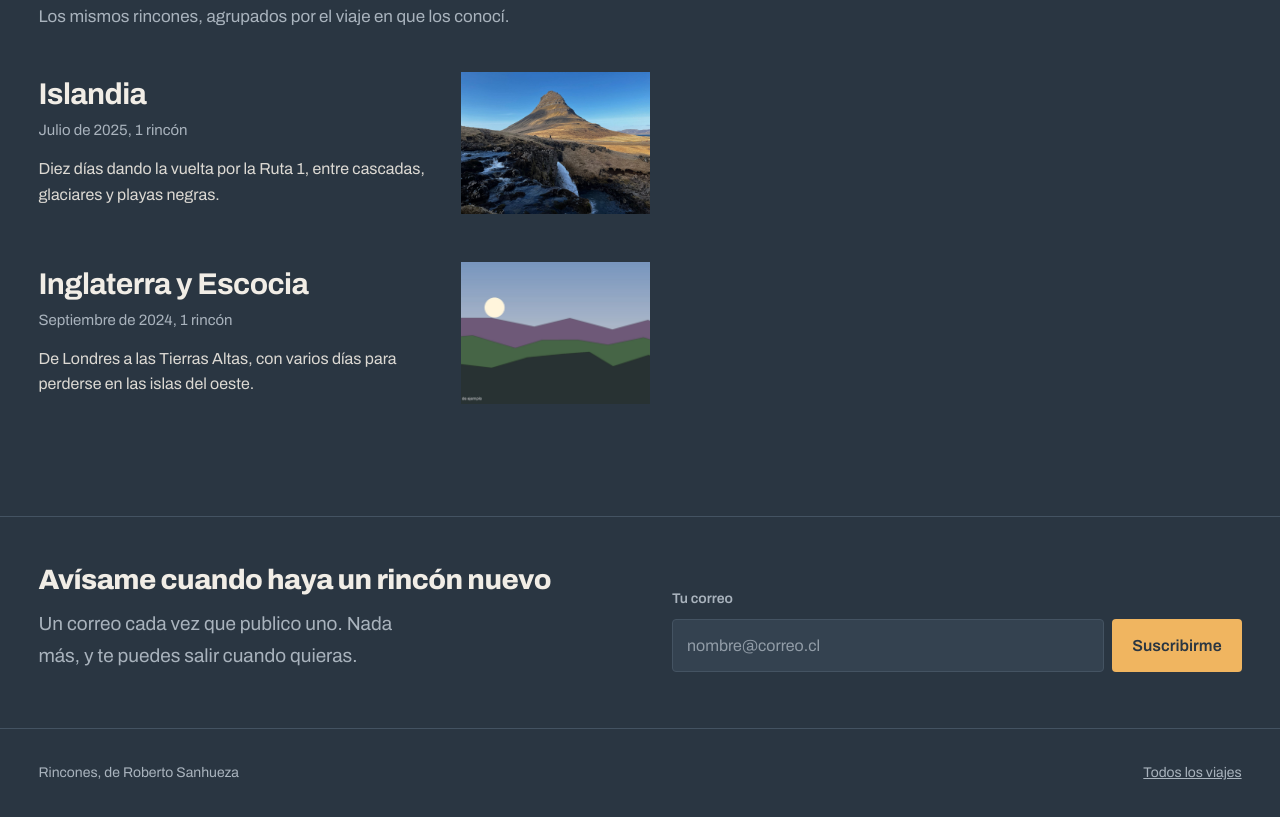
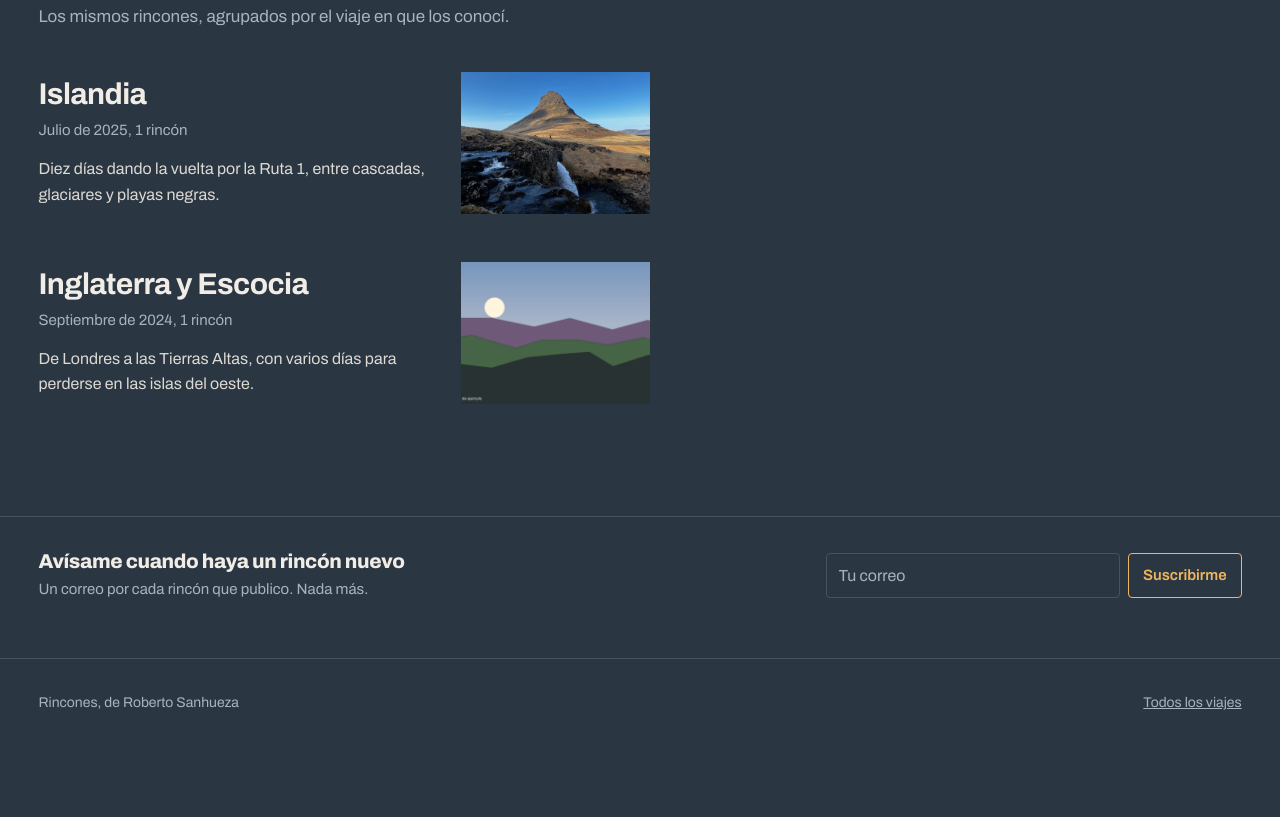
Before and after one commit to rsanhueza81/blog-viajes, an Astro site: page / in a window 1280 px wide. Shown: the part 1044-1861 px from the top of the page. After the commit the page ends 1791 px from the top, so only its background shows below. Built offline with nearby package versions, Linux system fonts and the light colour scheme; Astro itself is replaced by a stand-in of ours; a web font is replaced by a local one.

Commit message:
Hace más compacto el formulario de suscripción
Co-Authored-By: Claude Fable 5.2 <noreply@anthropic.com>
Claude-Session: https://claude.ai/code/session_01PFJ1RGq5xtN9f5C68CHQ87

```diff
--- a/src/components/Suscribir.astro
+++ b/src/components/Suscribir.astro
@@ -11,12 +11,12 @@ const accion = SITIO.suscripcion ? `https://buttondown.com/api/emails/embed-subs
       <div class="contenedor suscribir__fila">
         <div>
           <h2 id="t-suscribir" class="semiancho">Avísame cuando haya un rincón nuevo</h2>
-          <p>Un correo cada vez que publico uno. Nada más, y te puedes salir cuando quieras.</p>
+          <p>Un correo por cada rincón que publico. Nada más.</p>
         </div>
         <form action={accion} method="post" target="_blank">
-          <label for="correo-suscribir">Tu correo</label>
+          <label class="oculto" for="correo-suscribir">Tu correo</label>
           <div class="suscribir__campo">
-            <input id="correo-suscribir" type="email" name="email" autocomplete="email" placeholder="nombre@correo.cl" required />
+            <input id="correo-suscribir" type="email" name="email" autocomplete="email" placeholder="Tu correo" required />
             <button type="submit">Suscribirme</button>
           </div>
         </form>
@@ -32,27 +32,28 @@ const accion = SITIO.suscripcion ? `https://buttondown.com/api/emails/embed-subs
   }
   .suscribir__fila {
     display: grid;
-    grid-template-columns: 1fr 1fr;
-    gap: 2rem 4rem;
-    align-items: end;
-    padding-block: 3rem 0;
+    grid-template-columns: 1fr minmax(0, 26rem);
+    gap: 1rem 4rem;
+    align-items: center;
+    padding-block: 2rem 0;
   }
   h2 {
     margin: 0;
-    font-size: 1.75rem;
-    line-height: 1.1;
+    font-size: 1.25rem;
+    line-height: 1.2;
   }
   p {
-    margin: 0.75rem 0 0;
-    max-width: 34ch;
+    margin: 0.25rem 0 0;
+    font-size: 0.9375rem;
     color: var(--texto-suave);
   }
-  label {
-    display: block;
-    margin-bottom: 0.5rem;
-    font-size: 0.875rem;
-    font-weight: 600;
-    color: var(--texto-suave);
+  .oculto {
+    position: absolute;
+    width: 1px;
+    height: 1px;
+    overflow: hidden;
+    clip-path: inset(50%);
+    white-space: nowrap;
   }
   .suscribir__campo {
     display: flex;
@@ -61,38 +62,35 @@ const accion = SITIO.suscripcion ? `https://buttondown.com/api/emails/embed-subs
   input {
     flex: 1;
     min-width: 0;
-    padding: 0.75rem 0.875rem;
+    padding: 0.5rem 0.75rem;
     font: inherit;
     font-size: 1rem;
     color: var(--texto);
-    background: var(--fondo-2);
+    background: transparent;
     border: 1px solid var(--regla);
     border-radius: 0.25rem;
   }
   input::placeholder {
     color: var(--texto-suave);
-    opacity: 0.8;
   }
   button {
-    padding: 0.75rem 1.25rem;
+    padding: 0.5rem 0.875rem;
     font: inherit;
-    font-size: 1rem;
+    font-size: 0.9375rem;
     font-weight: 600;
-    color: var(--fondo);
-    background: var(--acento);
-    border: 0;
+    color: var(--acento);
+    background: transparent;
+    border: 1px solid var(--acento);
     border-radius: 0.25rem;
     cursor: pointer;
   }
   button:hover {
-    filter: brightness(1.08);
+    color: var(--fondo);
+    background: var(--acento);
   }
   @media (max-width: 720px) {
     .suscribir__fila {
       grid-template-columns: 1fr;
     }
-    .suscribir__campo {
-      flex-direction: column;
-    }
   }
 </style>
```
